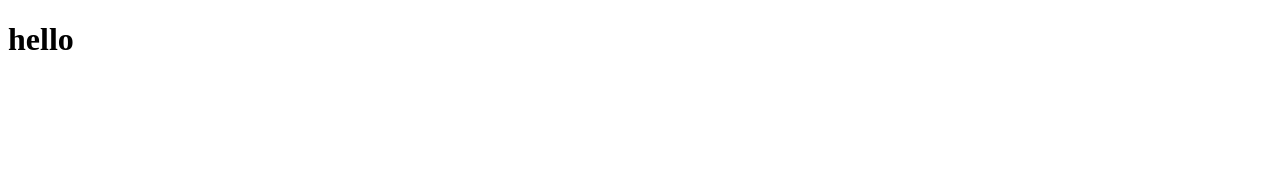
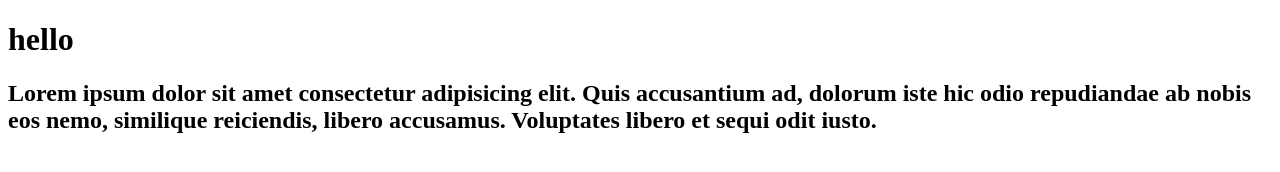
Before and after one commit to Rasyafa09/cobain, a plain HTML site: page index.html in a window 1280 px wide. Drawn offline with Linux system fonts and the light colour scheme.

Commit message:
nambah h2

```diff
--- a/index.html
+++ b/index.html
@@ -8,5 +8,6 @@
 </head>
 <body>
     <h1>hello</h1>
+    <h2>Lorem ipsum dolor sit amet consectetur adipisicing elit. Quis accusantium ad, dolorum iste hic odio repudiandae ab nobis eos nemo, similique reiciendis, libero accusamus. Voluptates libero et sequi odit iusto.</h2>
 </body>
 </html>
```
